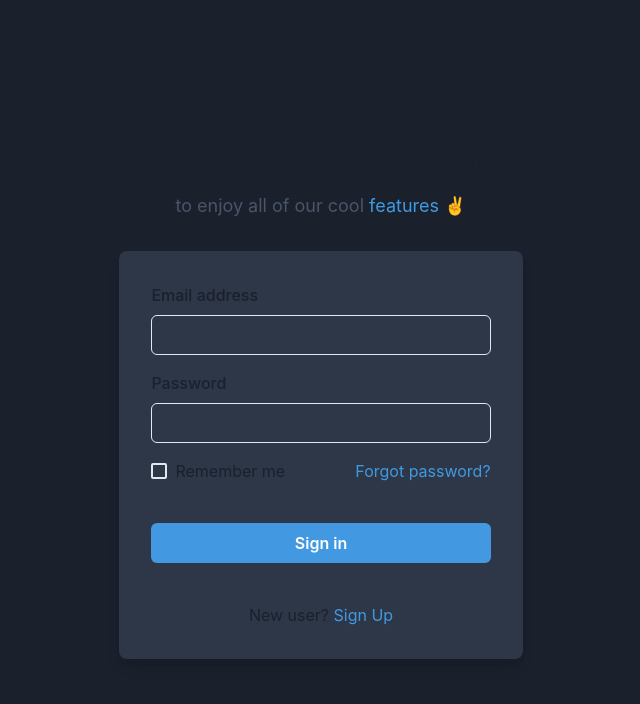
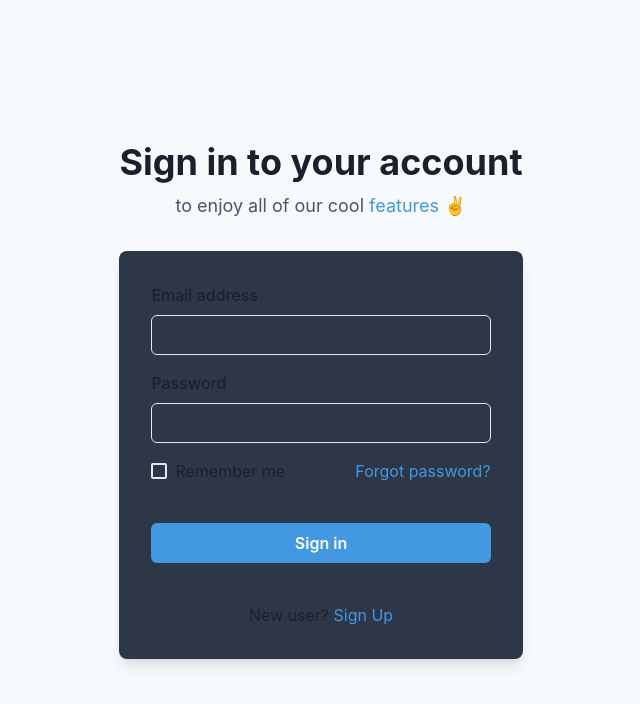
Before and after one commit to rutunjp/mini-project, a Next.js app: page /signin in a window 1280 px wide. Shown: the top 704 px of the page, without its empty margins (319-959 px from the left). Built offline with nearby package versions, Linux system fonts and the light colour scheme; no server answers; sample sign-in values are in the browser's storage.

Commit message:
chore: change bg in signin

```diff
--- a/src/pages/signin.js
+++ b/src/pages/signin.js
@@ -49,7 +49,7 @@ export default function SignIn() {
       align={'center'}
       justify={'center'}
       // eslint-disable-next-line react-hooks/rules-of-hooks
-      bg={('gray.50', 'gray.800')}
+      bg={'gray.50'}
     >
       <Stack spacing={8} mx={'auto'} maxW={'lg'} py={12} px={6}>
         <Stack align={'center'}>
```
